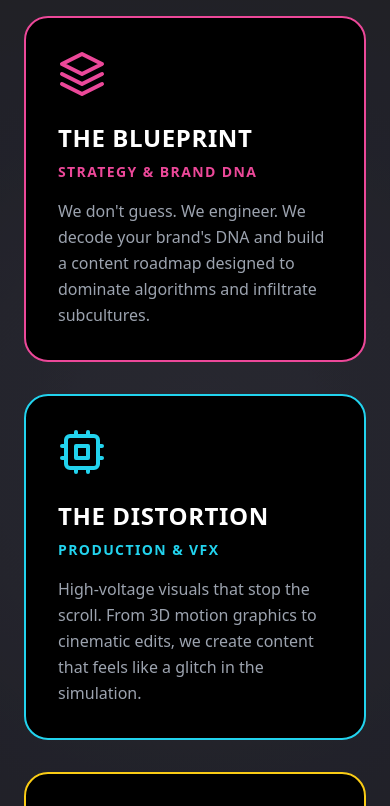
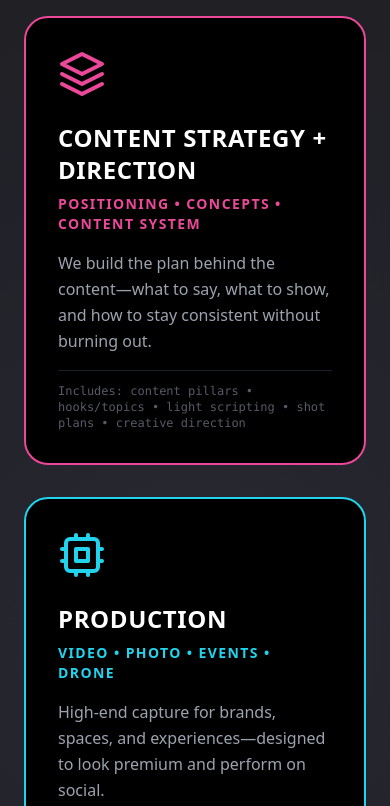
Before and after one commit to mindben7/mindbent-components, a React (Vite) app: page / in a window 390 px wide. Shown: the part 1140-1946 px from the top of the page. Built offline with nearby package versions, Linux system fonts and the light colour scheme.

Commit message:
feat: restore amazing design, update content, fix hero layout

```diff
--- a/src/components/OneFileWebsite.tsx
+++ b/src/components/OneFileWebsite.tsx
@@ -192,25 +192,28 @@ export default function MindbenT_Homepage(props: MindBenTProps) {
     const SERVICES_DATA = [
         {
             Icon: Layers,
-            title: "THE BLUEPRINT",
-            subtitle: "STRATEGY & BRAND DNA",
-            desc: "We don't guess. We engineer. We decode your brand's DNA and build a content roadmap designed to dominate algorithms and infiltrate subcultures.",
+            title: "Content Strategy + Direction",
+            subtitle: "Positioning • Concepts • Content System",
+            desc: "We build the plan behind the content—what to say, what to show, and how to stay consistent without burning out.",
+            details: "Includes: content pillars • hooks/topics • light scripting • shot plans • creative direction",
             color: "border-pink-500",
             hover: "hover:shadow-[0_0_30px_#FF00FF]",
         },
         {
             Icon: Cpu,
-            title: "THE DISTORTION",
-            subtitle: "PRODUCTION & VFX",
-            desc: "High-voltage visuals that stop the scroll. From 3D motion graphics to cinematic edits, we create content that feels like a glitch in the simulation.",
+            title: "Production",
+            subtitle: "Video • Photo • Events • Drone",
+            desc: "High-end capture for brands, spaces, and experiences—designed to look premium and perform on social.",
+            details: "Includes: talking heads • hospitality/interiors • event coverage • drone/aerial • on-site capture days",
             color: "border-cyan-400",
             hover: "hover:shadow-[0_0_30px_#00FFFF]",
         },
         {
             Icon: Globe,
-            title: "THE VIRAL LOOP",
-            subtitle: "DISTRIBUTION & GROWTH",
-            desc: "Content without eyeballs is just noise. We deploy aggressive growth tactics, community hacking, and trend-jacking to ensure your signal is heard.",
+            title: "Channel Management + Distribution",
+            subtitle: "Post • Publish • Channel Management",
+            desc: "You don’t just get files—you get reach. We edit, version, write captions, and publish across multiple networks so your content works harder everywhere.",
+            details: "Includes: vertical + horizontal versions • captions/hashtags • scheduling • cross-platform posting • basic channel upkeep",
             color: "border-yellow-400",
             hover: "hover:shadow-[0_0_30px_#FFFF00]",
         },
@@ -391,9 +394,6 @@ export default function MindbenT_Homepage(props: MindBenTProps) {
 
                 {/* Content */}
                 <div className="relative z-20 w-full px-6 md:px-12 text-center space-y-10">
-                    <div className="inline-block px-6 py-2 border-2 border-pink-500 rounded-full text-pink-500 text-sm font-black tracking-[0.3em] uppercase mb-4 animate-pulse">
-                        {props.heroTagline}
-                    </div>
                     <h1 className="text-7xl md:text-[10rem] font-black leading-[0.85] tracking-tighter text-white mix-blend-screen">
                         {props.heroHeadlineOne} <br />
                         {props.heroHeadlineTwo} <br />
@@ -401,6 +401,9 @@ export default function MindbenT_Homepage(props: MindBenTProps) {
                             {props.heroHeadlineAccent}
                         </span>
                     </h1>
+                    <div className="inline-block px-6 py-2 border-2 border-pink-500 rounded-full text-pink-500 text-sm font-black tracking-[0.3em] uppercase mb-4 animate-pulse">
+                        {props.heroTagline}
+                    </div>
                     <p className="text-gray-200 text-xl md:text-3xl max-w-4xl mx-auto font-bold drop-shadow-xl leading-relaxed">
                         {props.heroDescription}
                     </p>
@@ -450,8 +453,12 @@ export default function MindbenT_Homepage(props: MindBenTProps) {
                                 >
                                     {service.subtitle}
                                 </p>
-                                <p className="text-gray-400 leading-relaxed">
+                                <p className="text-gray-400 leading-relaxed mb-4">
                                     {service.desc}
+                                </p>
+                                {/* New Details Section */}
+                                <p className="text-xs text-gray-500 font-mono border-t border-gray-800 pt-3 opacity-80">
+                                    {service.details}
                                 </p>
                                 <div className="absolute top-4 right-4 opacity-0 group-hover:opacity-100 transition-opacity duration-300">
                                     <ArrowRight
@@ -489,33 +496,33 @@ export default function MindbenT_Homepage(props: MindBenTProps) {
                             className={`relative p-8 rounded-3xl bg-zinc-900 border-2 ${pkg.color} ${pkg.popular ? "transform md:-translate-y-4 shadow-[0_0_30px_rgba(236,72,153,0.2)]" : "border-opacity-30"}`}
                         >
                             {pkg.popular && (
-                                <div className="absolute -top-4 left-1/2 transform -translate-x-1/2 bg-pink-500 text-white px-4 py-1 rounded-full text-xs font-bold uppercase tracking-wider">
+                                <div className="absolute -top-6 left-1/2 transform -translate-x-1/2 bg-pink-500 text-white px-8 py-2 rounded-full text-sm font-black uppercase tracking-widest shadow-lg">
                                     Most Popular
                                 </div>
                             )}
-                            <h3 className="text-2xl font-bold mb-2">
+                            <h3 className="text-3xl md:text-4xl font-black mb-4 text-white">
                                 {pkg.name}
                             </h3>
-                            <div className="text-4xl font-black mb-4">
+                            <div className="text-6xl md:text-7xl font-black mb-6 tracking-tighter">
                                 {pkg.price}
-                                <span className="text-lg text-gray-500 font-normal">
+                                <span className="text-xl md:text-2xl text-gray-500 font-bold ml-2">
                                     /mo
                                 </span>
                             </div>
-                            <p className="text-gray-400 mb-2 h-12">
+                            <p className="text-gray-400 text-xl mb-4 h-16 font-medium leading-tight">
                                 {pkg.desc}
                             </p>
-                            <ul className="space-y-4 mb-8">
+                            <ul className="space-y-6 mb-12">
                                 {pkg.features.map((feat, i) => (
                                     <li
                                         key={i}
-                                        className="flex items-start gap-3 text-sm"
+                                        className="flex items-start gap-4 text-lg font-medium text-gray-300"
                                     >
                                         <CheckCircle
-                                            size={16}
-                                            className={`flex-shrink-0 mt-0.5 ${pkg.popular
+                                            size={24}
+                                            className={`flex-shrink-0 mt-1 ${pkg.popular
                                                 ? "text-pink-500"
-                                                : "text-gray-500"
+                                                : "text-gray-600"
                                                 }`}
                                         />
                                         {feat}
@@ -523,7 +530,7 @@ export default function MindbenT_Homepage(props: MindBenTProps) {
                                 ))}
                             </ul>
                             <button
-                                className={`w-full py-4 rounded-xl font-bold text-white transition-all hover:opacity-90 ${pkg.btn}`}
+                                className={`w-full py-6 rounded-2xl font-black text-xl text-white transition-all hover:opacity-90 hover:scale-[1.02] ${pkg.btn}`}
                             >
                                 Select Package
                             </button>
@@ -535,45 +542,45 @@ export default function MindbenT_Homepage(props: MindBenTProps) {
             {/* The Audit (Lead Gen) - Adjusted Top Margin */}
             <section
                 id="audit"
-                className="py-16 bg-gradient-to-b from-black to-purple-900/20"
+                className="py-12 md:py-16 bg-gradient-to-b from-black to-purple-900/20"
             >
-                <div className="max-w-4xl mx-auto px-6 text-center bg-zinc-900/50 backdrop-blur-lg border border-white/10 rounded-3xl p-12 relative overflow-hidden">
+                <div className="max-w-5xl mx-auto px-6 text-center bg-zinc-900/50 backdrop-blur-lg border border-white/10 rounded-[3rem] p-8 md:p-16 relative overflow-hidden">
                     {/* Decorative elements */}
-                    <div className="absolute top-0 right-0 -mr-16 -mt-16 w-64 h-64 bg-pink-500 rounded-full blur-3xl opacity-10"></div>
-                    <div className="absolute bottom-0 left-0 -ml-16 -mb-16 w-64 h-64 bg-blue-500 rounded-full blur-3xl opacity-10"></div>
+                    <div className="absolute top-0 right-0 -mr-24 -mt-24 w-80 h-80 bg-pink-500 rounded-full blur-[100px] opacity-20"></div>
+                    <div className="absolute bottom-0 left-0 -ml-24 -mb-24 w-80 h-80 bg-blue-500 rounded-full blur-[100px] opacity-20"></div>
 
                     <div className="relative z-10">
-                        <div className="inline-flex items-center justify-center w-16 h-16 bg-pink-500/20 rounded-full mb-6">
-                            <BarChart className="text-pink-500" size={32} />
+                        <div className="inline-flex items-center justify-center w-20 h-20 bg-pink-500/20 rounded-full mb-6 md:mb-8">
+                            <BarChart className="text-pink-500" size={40} />
                         </div>
-                        <h2 className="text-4xl md:text-5xl font-bold mb-6">
+                        <h2 className="text-5xl md:text-7xl font-black mb-6 md:mb-8 leading-tight">
                             Is Your Social Media <br />{" "}
                             <span className="text-pink-500 pink-motion">
                                 Leaking Money?
                             </span>
                         </h2>
-                        <p className="text-gray-300 text-lg mb-8 max-w-xl mx-auto">
+                        <p className="text-gray-300 text-2xl mb-8 md:mb-12 max-w-2xl mx-auto font-medium">
                             Get a free, no-holds-barred audit of your current
                             digital presence. We'll tell you exactly what's
                             working, what's failing, and how to fix it.
                         </p>
 
-                        <form className="max-w-md mx-auto space-y-4">
+                        <form className="max-w-2xl mx-auto space-y-6">
                             <input
                                 type="email"
                                 placeholder="Enter your email address"
-                                className="w-full px-6 py-4 bg-black border border-gray-700 rounded-xl focus:outline-none focus:border-pink-500 text-white"
+                                className="w-full px-8 py-6 bg-black border-2 border-gray-800 rounded-2xl focus:outline-none focus:border-pink-500 text-white text-xl font-bold placeholder:font-medium"
                             />
                             <input
                                 type="text"
                                 placeholder="Your Instagram Handle (@)"
-                                className="w-full px-6 py-4 bg-black border border-gray-700 rounded-xl focus:outline-none focus:border-pink-500 text-white"
+                                className="w-full px-8 py-6 bg-black border-2 border-gray-800 rounded-2xl focus:outline-none focus:border-pink-500 text-white text-xl font-bold placeholder:font-medium"
                             />
-                            <button className="w-full bg-white text-black font-bold text-xl py-4 rounded-xl hover:bg-pink-500 hover:text-white transition-all">
+                            <button className="w-full bg-white text-black font-black text-2xl py-6 rounded-2xl hover:bg-pink-500 hover:text-white transition-all transform hover:scale-[1.02]">
                                 Reveal My Score
                             </button>
                         </form>
-                        <p className="text-xs text-gray-500 mt-4">
+                        <p className="text-sm text-gray-500 mt-6 font-bold uppercase tracking-widest">
                             No credit card required.
                         </p>
                     </div>
```
